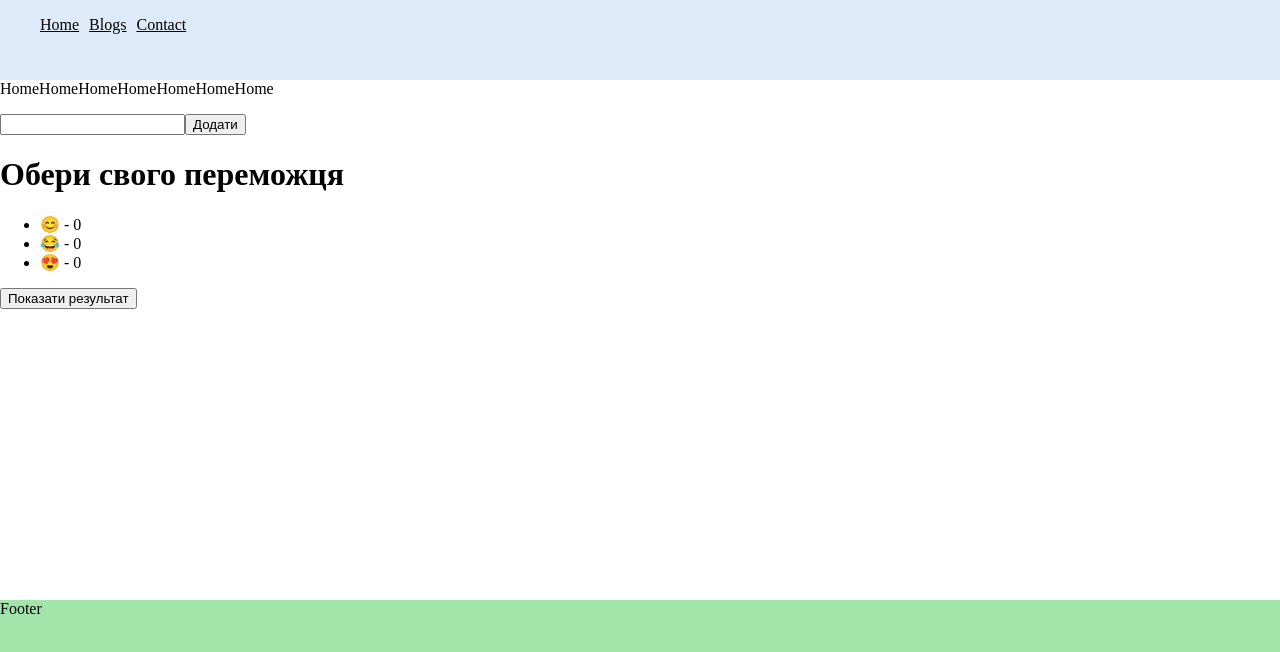
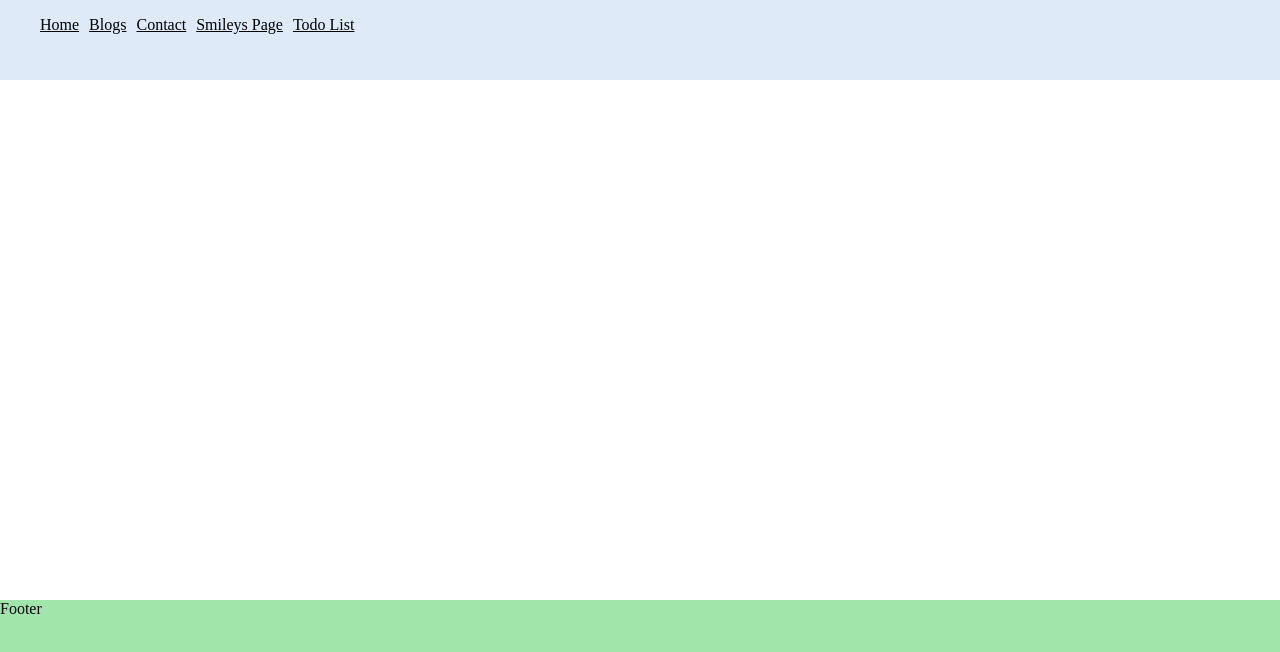
Before and after one commit to Dariakrvts/react, a React (Create React App) app: page / in a window 1280 px wide. Shown: the top 652 px of the page. Built offline with nearby package versions, Linux system fonts and the light colour scheme.

Commit message:
дз 26 урок

```diff
--- a/src/components/Container/Container.js
+++ b/src/components/Container/Container.js
@@ -4,10 +4,10 @@ import Blogs from "../../pages/Blogs";
 import Contact from "../../pages/Contact";
 import Home from "../../pages/Home";
 import {PrivateRoute }from '../../hoc/PrivateRoute';
-// import Counter from "../Counter";
-// import UsersList from "../UsersList"
-import TodoList from "./TodoList/TodoList";
-import SmileysPage from "./SmileysPage/SmileysPage";
+import Counter from "../Counter";
+import UsersList from "../UsersList"
+import TodoList from "../../pages/TodoList";
+import SmileysPage from "../../pages/SmileysPage";
 
 class Container extends React.Component {
   state = { users: [] };
@@ -21,22 +21,6 @@ class Container extends React.Component {
         }}
       >
         <Outlet  />
-
-         {/* один з варіантів як можна зробити
-          <Routes>
-          <Route exact path="/" element={<PrivateRoute />}>
-            <Route exact path="/" element={<Home/>} />
-          </Route>
-
-              <Route path="blogs" element={<Blogs />} />
-              <Route path="contact" element={<Contact />} />
-
-          </Routes> */}
-
-        <TodoList />
-        <SmileysPage />
-        {/* <UsersList /> */}
-        {/* <Counter /> */}
       </div>
     )
   }
--- a/src/components/Header/Header.js
+++ b/src/components/Header/Header.js
@@ -40,6 +40,18 @@ const Header = (props) => {
            }}
           >Contact</Link>
         </li>
+        <li>
+          <Link to="/smileyspage"
+          style={{
+            color: "#000000"
+           }}
+          >Smileys Page</Link>
+        </li>
+        <Link to="/todolist"
+          style={{
+            color: "#000000"
+           }}
+          >Todo List</Link>
     </ul>
   </div>
   );
--- a/src/pages/Home/index.js
+++ b/src/pages/Home/index.js
@@ -1,6 +1,6 @@
 const Home = () => {
   return (
-  <div>HomeHomeHomeHomeHomeHomeHome</div>
+    <div></div>
   )
 
 }
```
Also changed, not shown: src/index.js (+10 -0 lines), src/pages/SmileysPage/index.js (renamed from src/components/Container/SmileysPage/SmileysPage.js), src/pages/TodoList/index.js (renamed from src/components/Container/TodoList/TodoList.js).
